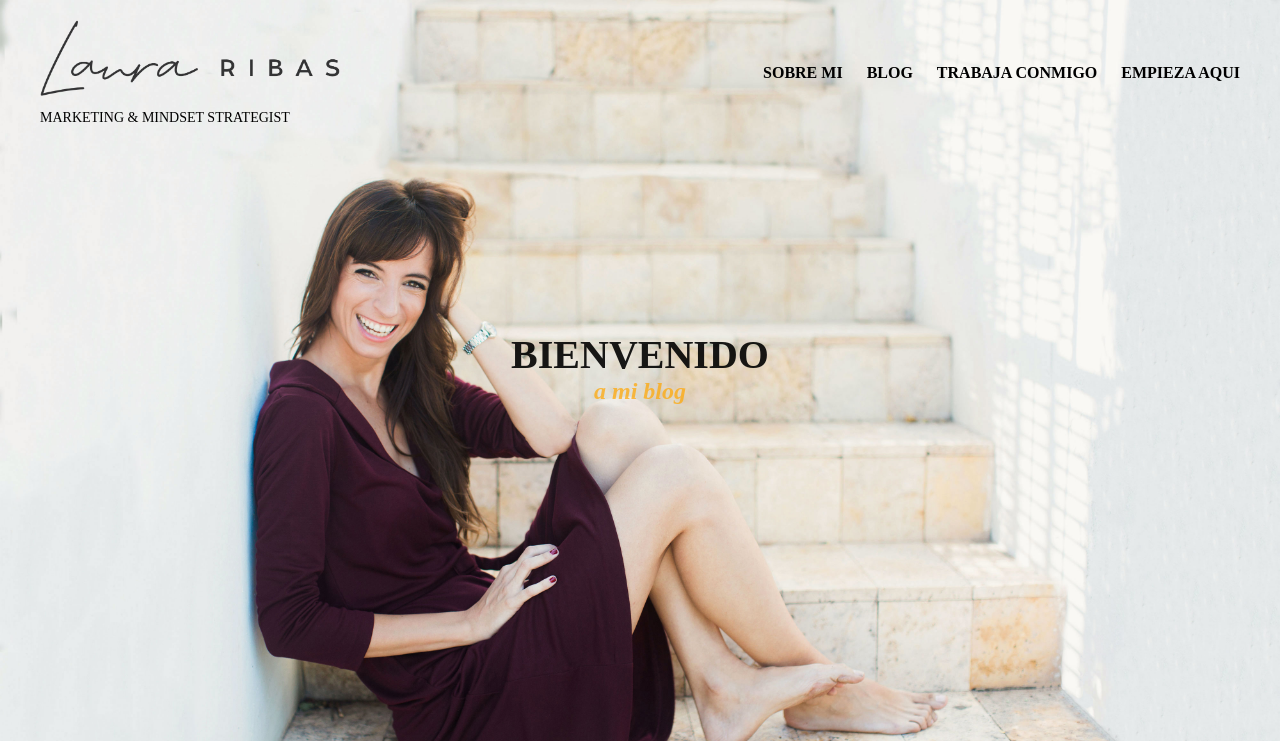
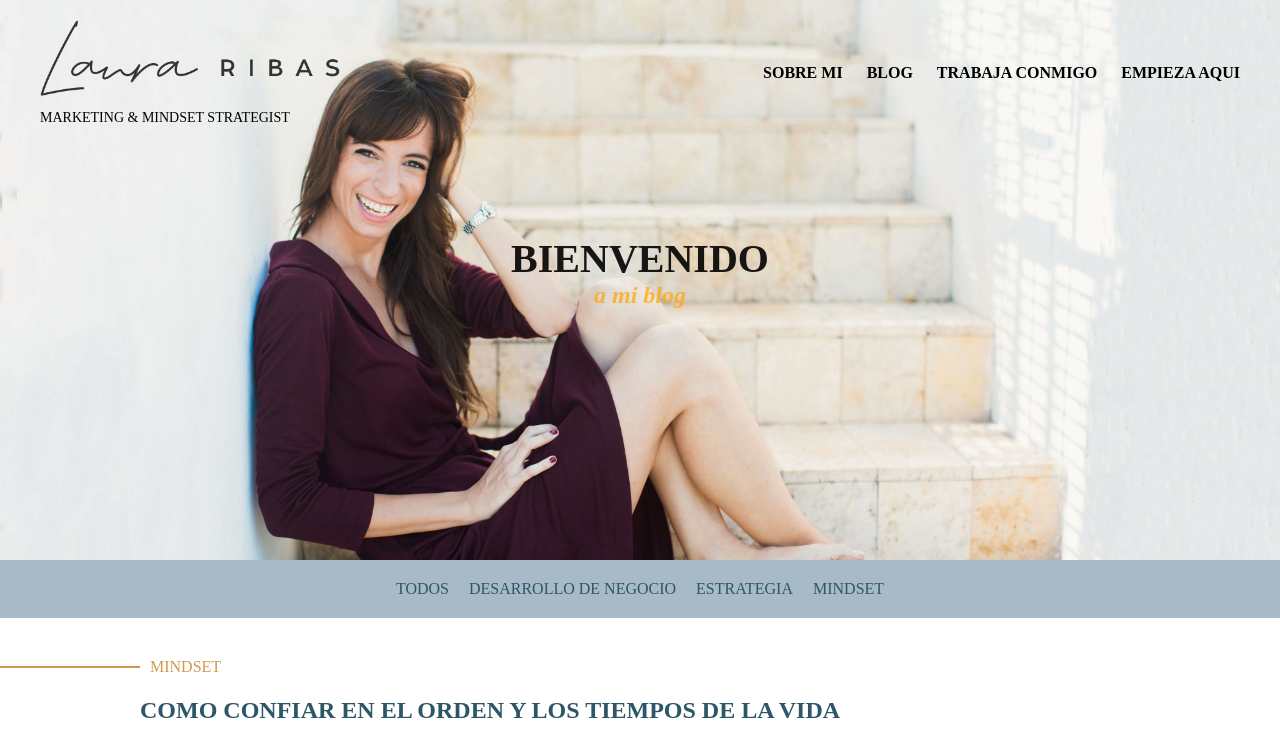
Before and after one commit to eduardomoron151/blogLauraRibas, a plain HTML site: page index.html in a window 1280 px wide. Shown: the top 741 px of the page. Drawn offline with Linux system fonts and the light colour scheme.

Commit message:
Cambio del vh del .header

```diff
--- a/css/estilos.css
+++ b/css/estilos.css
@@ -44,7 +44,12 @@ h2 {
     background-size: cover;
     background-position: center center;
     background-repeat: no-repeat;
-    height: 100vh;
+    height: 50vh;
+}
+@media (min-width: 768px) {
+    .header {
+        height: 70vh;
+    }
 }
 .contenedor-header {
     height: 100%;
```
